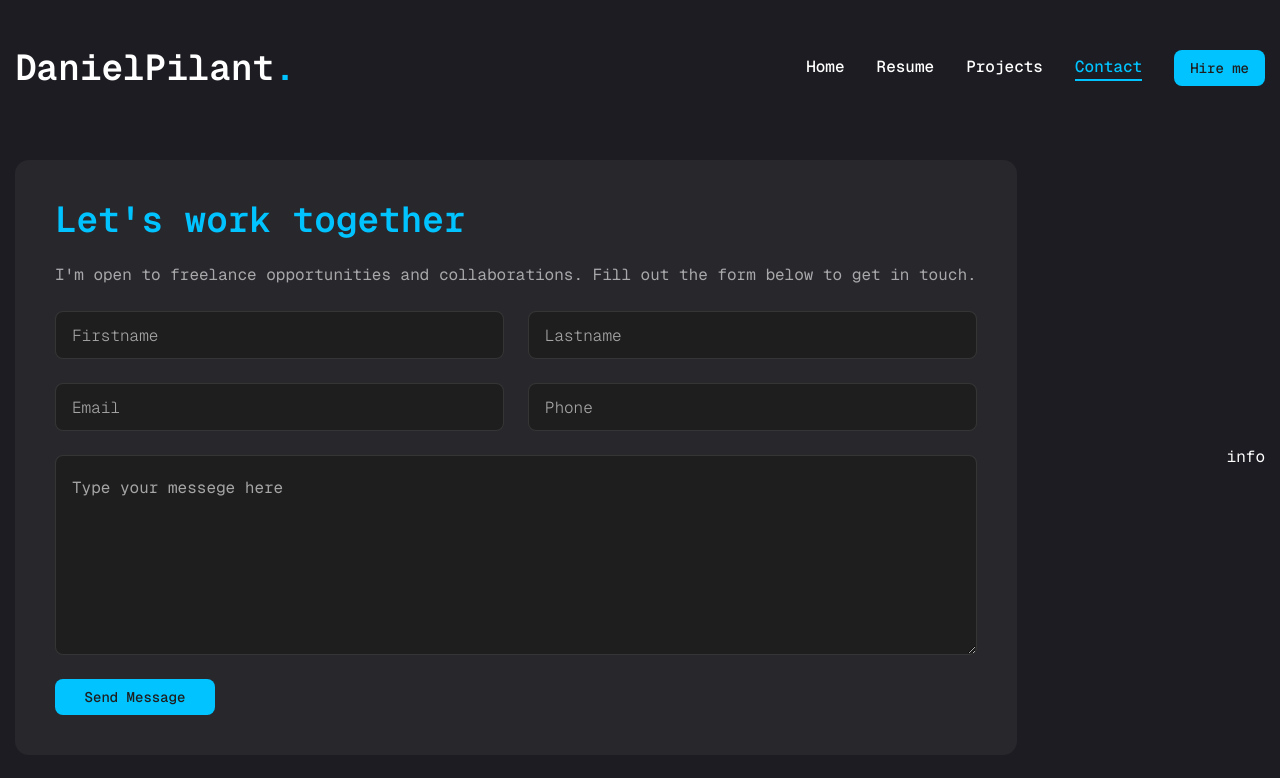
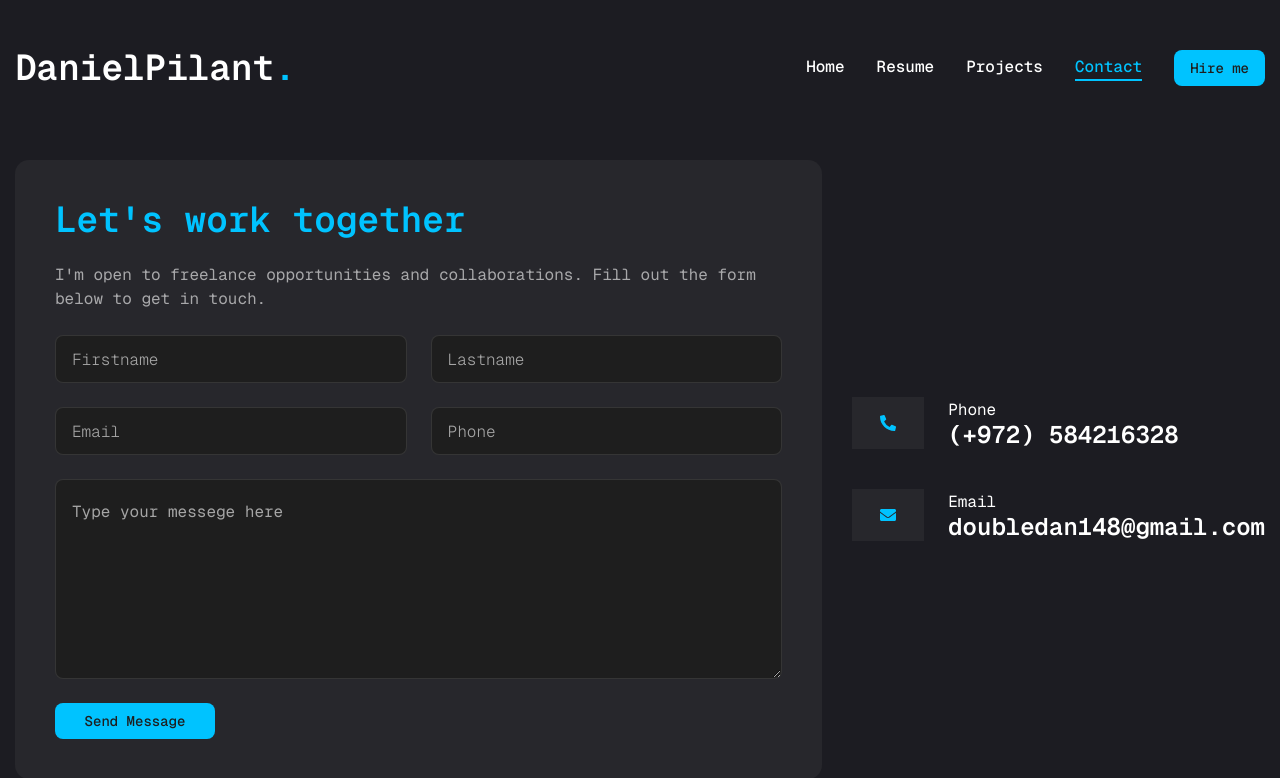
Before and after one commit to DanielPilant/portfolio, a Next.js app: page /contact in a window 1280 px wide. Shown: the top 778 px of the page. Built offline with nearby package versions, Linux system fonts and the light colour scheme.

Commit message:
Refactor contact component to properly render contact information list

```diff
--- a/app/contact/page.tsx
+++ b/app/contact/page.tsx
@@ -61,7 +61,19 @@ const contact = () => {
           </div>
           {/* info */}
           <div className="flex-1 flex items-center xl:justify-end order-1 xl:order-none mb-8 xl:mb-0">
-            info
+            <ul className="flex flex-col gap-10">
+              {info.map((item, index) => {
+                return <li key={index} className="flex items-center gap-6">
+                  <div className="w-[52px h-[52px] xl:w-[72px] bg-[#27272c] text-accent flex items-center justify-center">
+                    <div>{item.icon}</div>
+                  </div>
+                  <div>
+                    <p>{item.title}</p>
+                    <h3>{item.description}</h3>
+                  </div>
+                </li>
+              })}
+            </ul>
           </div>
         </div>
       </div>
```
